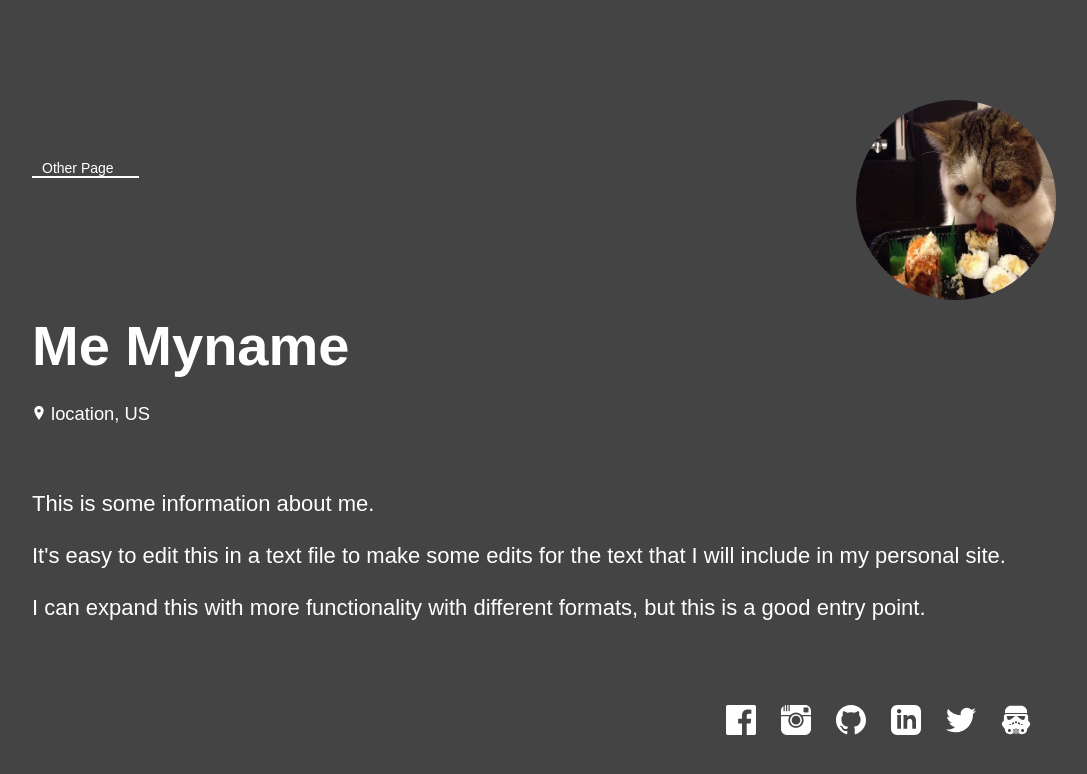
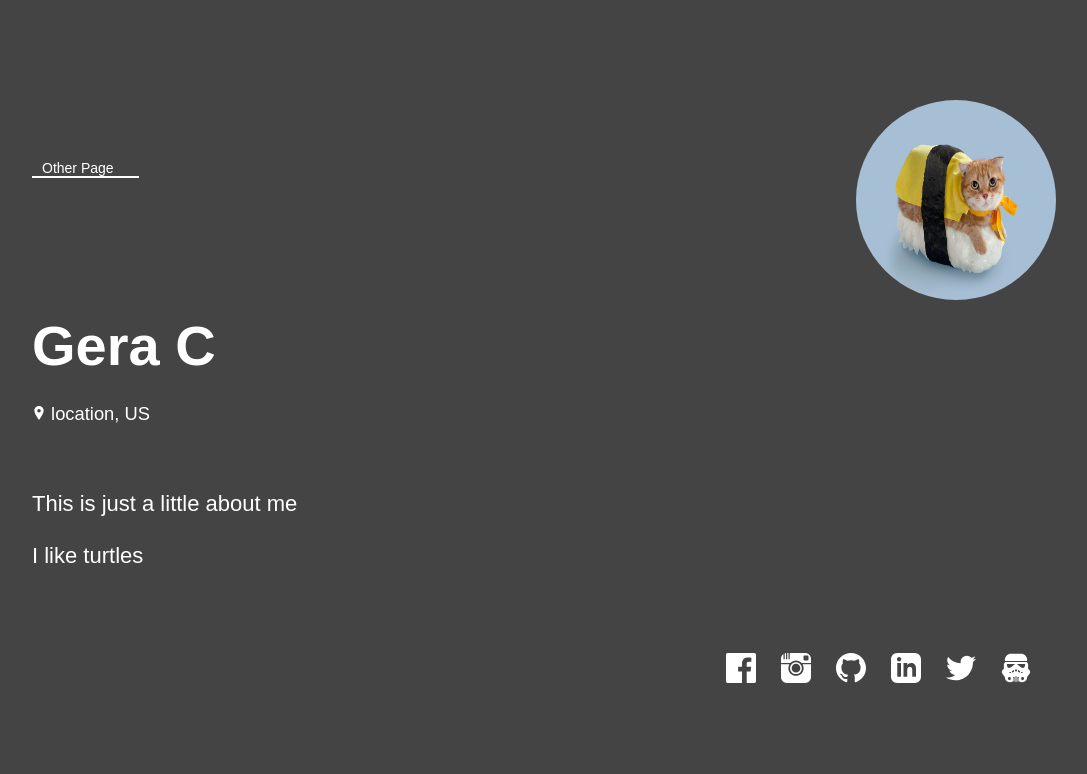
Before and after one commit to gicava/flaskApp, a Flask app: page / in a window 1280 px wide. Shown: the top 774 px of the page, without its empty margins (96-1183 px from the left). Run offline with Flask 2, Linux system fonts and the light colour scheme.

Commit message:
new stuff

```diff
--- a/app.py
+++ b/app.py
@@ -2,28 +2,26 @@ from flask import Flask, render_template, request
 
 app = Flask(__name__)
 
-# Function to read in details for page
-def readDetails(filname):
-    with open(filname, 'r') as f:
+def readDetails(filepath):
+    with open(filepath, 'r') as f:
         return [line for line in f]
 
-@app.route('/')
+@app.route("/")
 def homePage():
-    name = "Me Myname"
+    name = "Gera C"
     details = readDetails('static/details.txt')
-    return render_template("base.html", name=name, aboutMe=details)
+    return render_template('base.html', name=name, aboutMe=details)
 
 @app.route('/user/<name>')
 def greet(name):
     return f'<p>Hello, {name}!</p>'
 
+
 @app.route('/form', methods=['GET', 'POST'])
 def formDemo():
-    name = None
     if request.method == 'POST':
-        name = request.form['name']
-
+        name=request.form['name']
     return render_template('form.html', name=name)
 
-if __name__ == '__main__':
+if __name__ =='__main__':
     app.run(debug=True)
--- a/requirements.txt
+++ b/requirements.txt
@@ -6,4 +6,4 @@ Jinja2==3.1.2
 MarkupSafe==2.1.1
 Werkzeug==2.2.2
 zipp==3.10.0
-Gunicorn
+gunicorn==20.1.0
--- a/static/details.txt
+++ b/static/details.txt
@@ -1,3 +1,2 @@
-This is some information about me.
-It's easy to edit this in a text file to make some edits for the text that I will include in my personal site.
-I can expand this with more functionality with different formats, but this is a good entry point.
+This is just a little about me
+I like turtles
--- a/templates/base.html
+++ b/templates/base.html
@@ -8,7 +8,7 @@
         <a href="/user/Herbert">Other Page</a>
     </div>
     <div style="text-align: right;">
-        <img src="static/catsushi.jpg" alt="myProfileImage">
+        <img src="static/catsushi.jpg" alt="myProfileImage"; width="300"; height="auto">
     </div>
       <div>
           <h1>{{ name }}</h1>
```
Also changed, not shown: static/catsushi.jpg.
